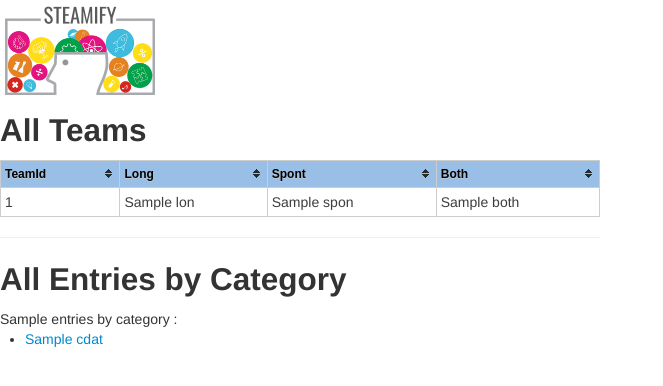
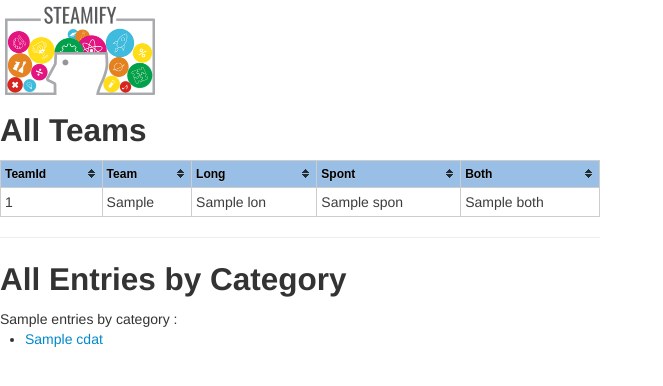
Before and after one commit to 7-factorial/steamify-scoring, a Django app: template steamify/templates/steamify/adminstatus.html in a window 1280 px wide. Shown: the top 386 px of the page, without its empty margins (0-663 px from the left). Run offline with Django 3.2, Linux system fonts and the light colour scheme; the template is opened without the code that fills it: most values are stand-ins (such as "Sample title", 1, 10 or a date in 2020); some libraries are stand-ins or nearby versions.

Commit message:
show team obj

```diff
--- a/steamify/templates/steamify/adminstatus.html
+++ b/steamify/templates/steamify/adminstatus.html
@@ -18,6 +18,7 @@
     <table class="tablesorter-blue usets">
     <thead><tr>
         <th>TeamId</th>
+        <th>Team</th>
         <th>Long</th>
         <th>Spont</th>
         <th>Both</th>
@@ -26,6 +27,7 @@
     {% for team in all_team_objects %}
         <tr>
             <td>{{ team.dotted_id }}</td>
+            <td>{{ team.team_obj }}</td>
             <td>{{ team.lon }}</td>
             <td>{{ team.spon }}</td>
             <td>{{ team.both }}</td>
--- a/steamify/views.py
+++ b/steamify/views.py
@@ -46,6 +46,7 @@ def precalcTeam(team):
     dat = team.three_averages()
     dat.update({
         "dotted_id": team.dotted_id,
+        "team_obj": team,
     })
     return dat
 
```
